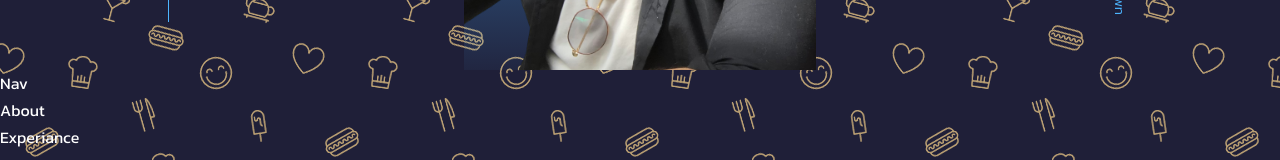
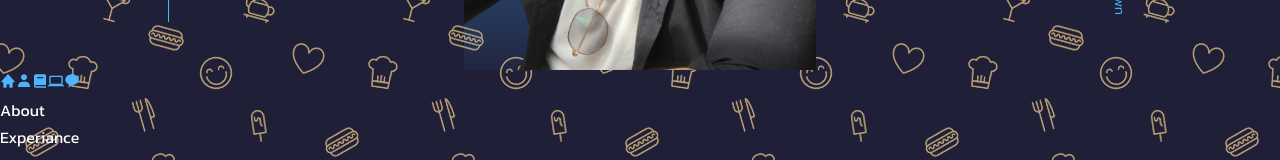
Before and after one commit to TravisLoganT/portfolio-v2, a React (Create React App) app: page / in a window 1280 px wide. Shown: the part 730-890 px from the top of the page. Built offline with nearby package versions, Linux system fonts and the light colour scheme.

Commit message:
added icons for the nav

```diff
--- a/src/components/nav/Nav.jsx
+++ b/src/components/nav/Nav.jsx
@@ -1,9 +1,18 @@
 import React from 'react'
 import './Nav.css'
+import {FaHome} from 'react-icons/fa'
+import {BiSolidHome, BiSolidUser, BiSolidBook, BiSolidMessageRounded} from 'react-icons/bi'
+import {MdComputer} from 'react-icons/md'
 
 const Nav = () => {
   return (
-    <div>Nav</div>
+    <nav>
+      <a href='#'><BiSolidHome/></a>
+      <a href='#about'><BiSolidUser/></a>
+      <a href='#experience'><BiSolidBook/></a>
+      <a href='#services'><MdComputer/></a>
+      <a href='#contact'><BiSolidMessageRounded/></a>
+    </nav>
   )
 }
 
```
